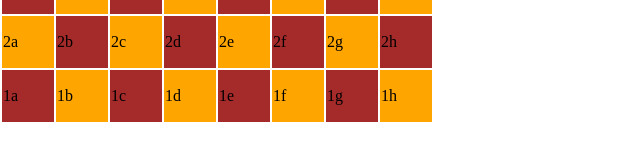
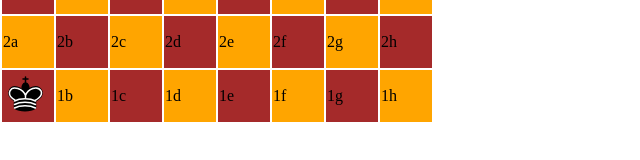
Before and after one commit to wilsonrocks/simuchess-web-client, a plain HTML site: page index.html in a window 1280 px wide. Shown: the part 310-470 px from the top of the page, 0-640 px from the left. Drawn offline with Linux system fonts and the light colour scheme.

Commit message:
Added SVG icons for pieces

```diff
--- a/index.html
+++ b/index.html
@@ -82,7 +82,9 @@
           <td class="square" id="2h">2h</td>
         </tr>
         <tr class="row">
-          <td class="square" id="1a">1a</td>
+          <td class="square" id="1a">
+            <img class="black king" src="images/black_king.svg" alt="Black King">
+          </td>
           <td class="square" id="1b">1b</td>
           <td class="square" id="1c">1c</td>
           <td class="square" id="1d">1d</td>
```
Also changed, not shown: images/black_bishop.svg (added), images/black_king.svg (added), images/black_knight.svg (added), images/black_pawn.svg (added), images/black_queen.svg (added), images/black_rook.svg (added), images/white_bishop.svg (added), images/white_king.svg (added), images/white_knight.svg (added), images/white_pawn.svg (added), images/white_queen.svg (added), images/white_rook.svg (added).
